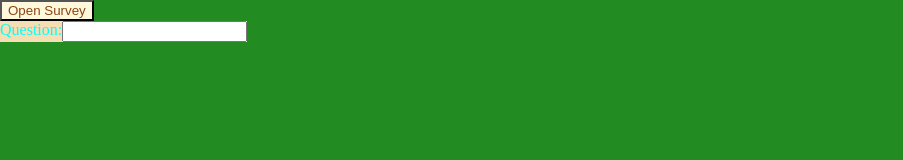
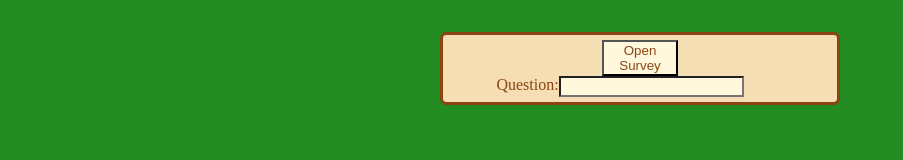
Before and after one commit to Ofek-Bitton/CoorDial, a plain HTML site: page group-view/group-view.html in a window 1280 px wide. Both pictures are taken after a click on the button "Open Survey". Shown: the whole page, without its empty margins (0-903 px from the left). Drawn offline with Linux system fonts and the light colour scheme.

Commit message:
update group view style

```diff
--- a/create-group/create-group.css
+++ b/create-group/create-group.css
@@ -1,6 +1,3 @@
-.hello {
-	margin: 0rem;
-}
 .main-group-panel {
 	display: flex;
 	position: relative;
@@ -14,7 +11,6 @@
 	border-top: 0;
 	/* border-color: rgb(10, 90, 10); */
 	padding: 1rem;
-	position: relative;
 	height: auto;
 	color: var(--main-color);
 	background-color: var(--content-color);
--- a/group-view/group-view.css
+++ b/group-view/group-view.css
@@ -1,25 +1,50 @@
-.hello {
-	margin: 0rem;
-}
-
-.main-group-panel {
-	display: block;
+body {
+	display: flex;
 	position: relative;
 	height: auto;
 	min-height: 100%;
 }
+.main-group-panel {
+	border-style: solid;
+	border-width: 0.2rem;
+	border-radius: 0.4rem;
+	color: var(--main-color);
+	background-color: var(--content-color);
 
+	padding: 0.3rem;
+	display: flex;
+	flex-direction: column;
+	justify-content: center;
+	width: 30%;
+	/* color: rgb(0, 0, 0); */
+	position: relative;
+	margin: auto;
+	margin-top: 2rem;
+}
 .group-info {
 	background-color: var(--content-color);
-	color: var(--main-color)
+	color: var(--main-color);
+	width: fit-content;
+	text-align: center;
+	margin: auto;
 }
 
-.survey-button{
-	color:var(--main-color);
+.survey-button {
+	margin: auto;
+	position: relative;
+	width: 20%;
+	color: var(--main-color);
 	background-color: var(--content-color-alt);
 }
-.create-survey{
+.create-survey {
+	color: var(--main-color);
 	display: none;
+	margin: auto;
 	width: fit-content;
 	background-color: var(--content-color);
 }
+
+.create-survey input{
+	color: var(--main-color);
+	background-color: var(--content-color-alt);
+}
--- a/group-view/group-view.html
+++ b/group-view/group-view.html
@@ -1,6 +1,7 @@
 <!-- index.html -->
 <!DOCTYPE html>
 <html>
+
 <head>
     <meta charset="utf-8" />
     <meta http-equiv="X-UA-Compatible" content="IE=edge" />
@@ -18,8 +19,14 @@
         <div class="create-survey">
             Question:
             <input class="create-survey-question"></input>
+            <div class="create-survey-answers">
+                <ul>
+
+                </ul>
+            </div>
         </div>
     </div>
     <script src="group-view.js"></script>
 </body>
+
 </html>
```
